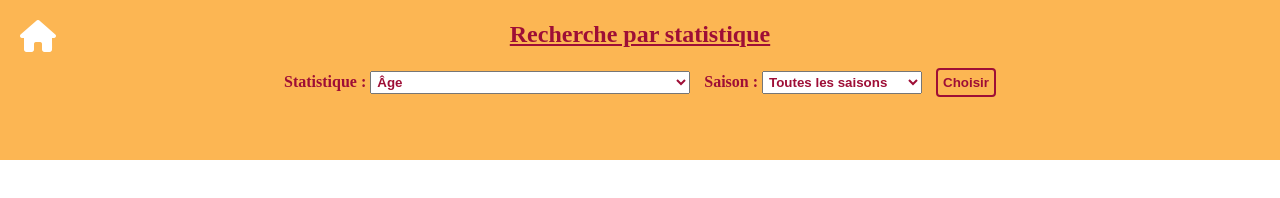
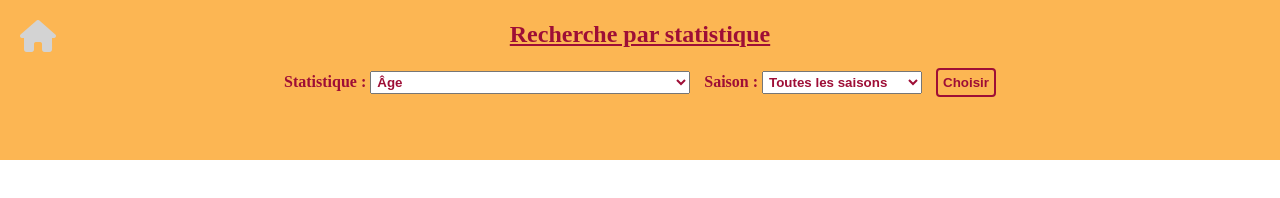
Before and after one commit to Ayasouk/Parpaillon_Oukache, a plain HTML site: page globalStats.html in a window 1280 px wide. In both pictures the pointer is over the icon 38 px from the left and 36 px from the top of the page. Drawn offline with nearby package versions, Linux system fonts and the light colour scheme; no server answers.

Commit message:
Update style.css

```diff
--- a/css/style.css
+++ b/css/style.css
@@ -143,5 +143,5 @@ select {
 
 .fa-home:hover {
   cursor: pointer;
-  color: white !important;
+  color: #d3d3d3 !important;
 }
```
